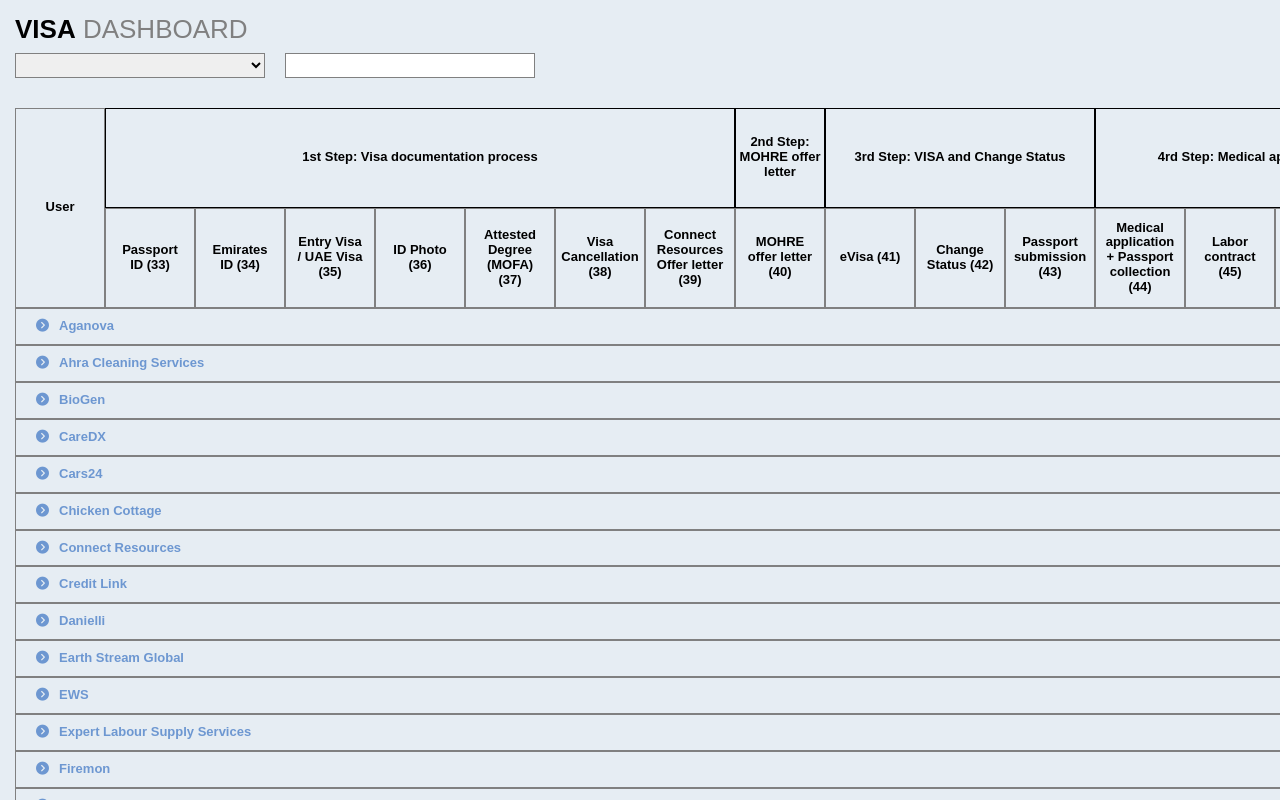
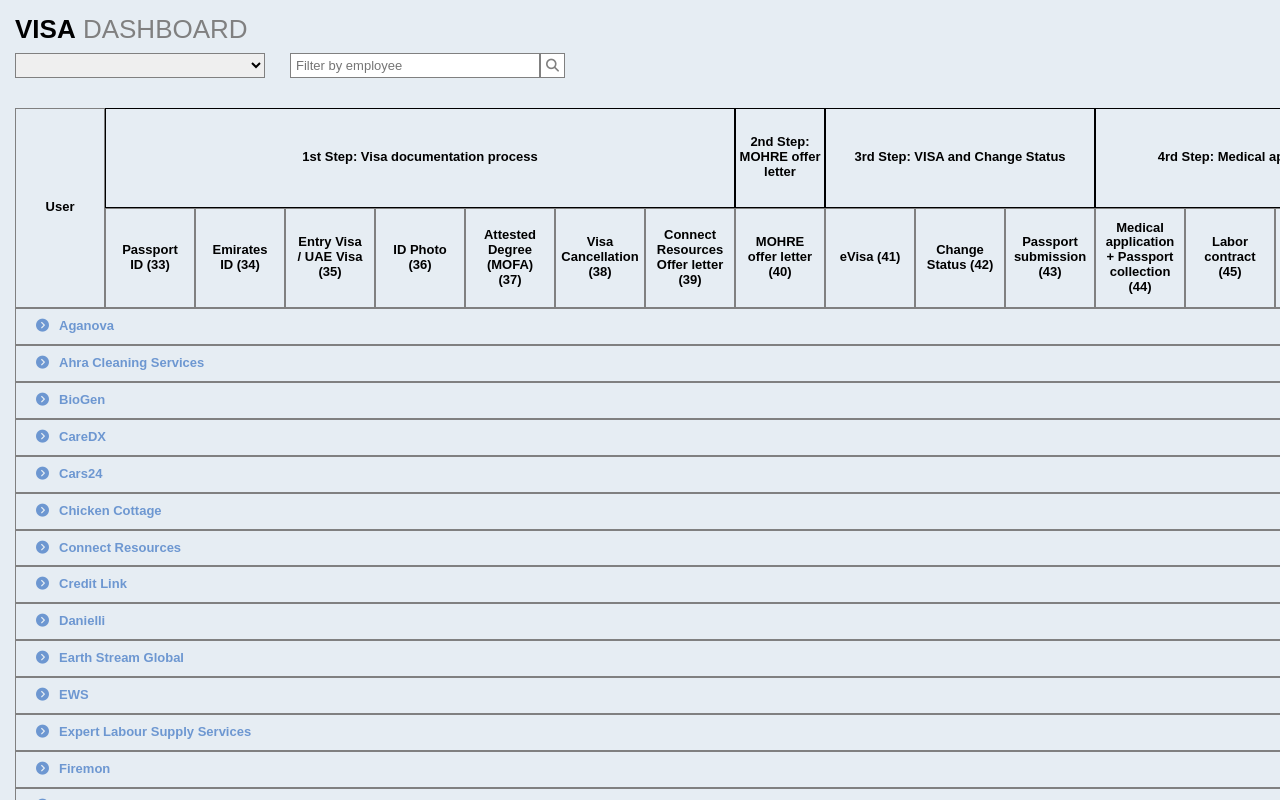
Before and after one commit to SmithVyne/Visa-Dashboard, a React (Create React App) app: page / in a window 1280 px wide. Shown: the top 800 px of the page. Built offline with nearby package versions, Linux system fonts and the light colour scheme.

Commit message:
Add search button

```diff
--- a/src/components/App.js
+++ b/src/components/App.js
@@ -1,8 +1,8 @@
 import React, {useEffect, useState, createContext} from 'react';
 import '../styles/App.css';
+import Top from './Top';
 import Header from './Header';
-import Body from './Companies';
-import Top from './Top';
+import Companies from './Companies';
 import {findHeadersIds} from '../utils';
 
 export const employeesContext = createContext({});
@@ -12,7 +12,6 @@
   const [companies, setCompanies] = useState([]);
   const [employees, setEmployees] = useState([]);
   const headerIds = findHeadersIds(header);
-  // console.log(headerIds)
 
   useEffect(() => {
      fetch('./api/headers.json')
@@ -35,7 +34,7 @@
       <employeesContext.Provider value={{employees, headerIds}}>
         <main>
           <Header header={header} />
-          <Body companies={companies} />
+          <Companies companies={companies} />
         </main>
       </employeesContext.Provider>
     </>
--- a/src/components/Top.js
+++ b/src/components/Top.js
@@ -7,8 +7,14 @@
 
             <div id="filter">
                 <select>
+                    <option disabled>
+                        Select Company
+                    </option>
                 </select>
-                <input />
+                <span id="top-left">
+                    <input placeholder="Filter by employee" />
+                    <i class="fas fa-search"></i>
+                </span>
             </div>
         </section>
     )
--- a/src/styles/App.css
+++ b/src/styles/App.css
@@ -32,11 +32,31 @@
     height: 25px;
     padding: 0;
     border: 1px solid grey;
+    padding-left: 5px;
+}
+
+#top .fa-search {
+    background: white;
+    height: 25px;
+    width: 25px;
+    border: 1px solid grey;
+    color: grey;
+}
+
+#top .fa-search:hover {
+    cursor: pointer;
+    background-color: transparent;
+}
+
+#top-left, #top .fa-search {
+    display: flex;
+    justify-content: center;
+    align-items: center;
 }
 
 #filter {
     display: flex;
-    width: 520px;
+    width: 550px;
     justify-content: space-between;
     margin-top: 8px;
 }
```
